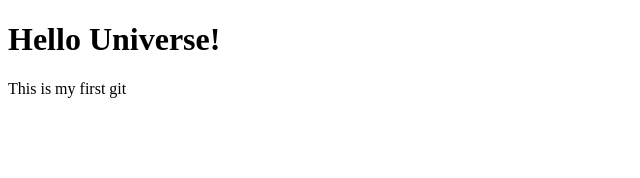
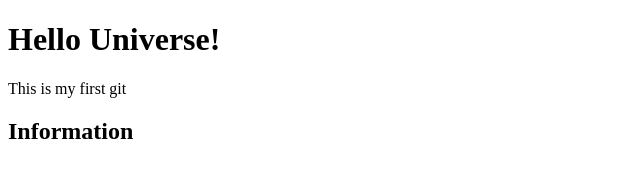
Before and after one commit to jpompeo/git-fun, a plain HTML site: page index.html in a window 1280 px wide. Shown: the whole page, without its empty margins (0-640 px from the left). Drawn offline with Linux system fonts and the light colour scheme.

Commit message:
Add new section

```diff
--- a/index.html
+++ b/index.html
@@ -7,5 +7,8 @@
   <body>
     <h1>Hello Universe!</h1>
     <p>This is my first git</p>
+    <section>
+      <h1>Information</h1>
+    </section>
   </body>
 </html>
```
